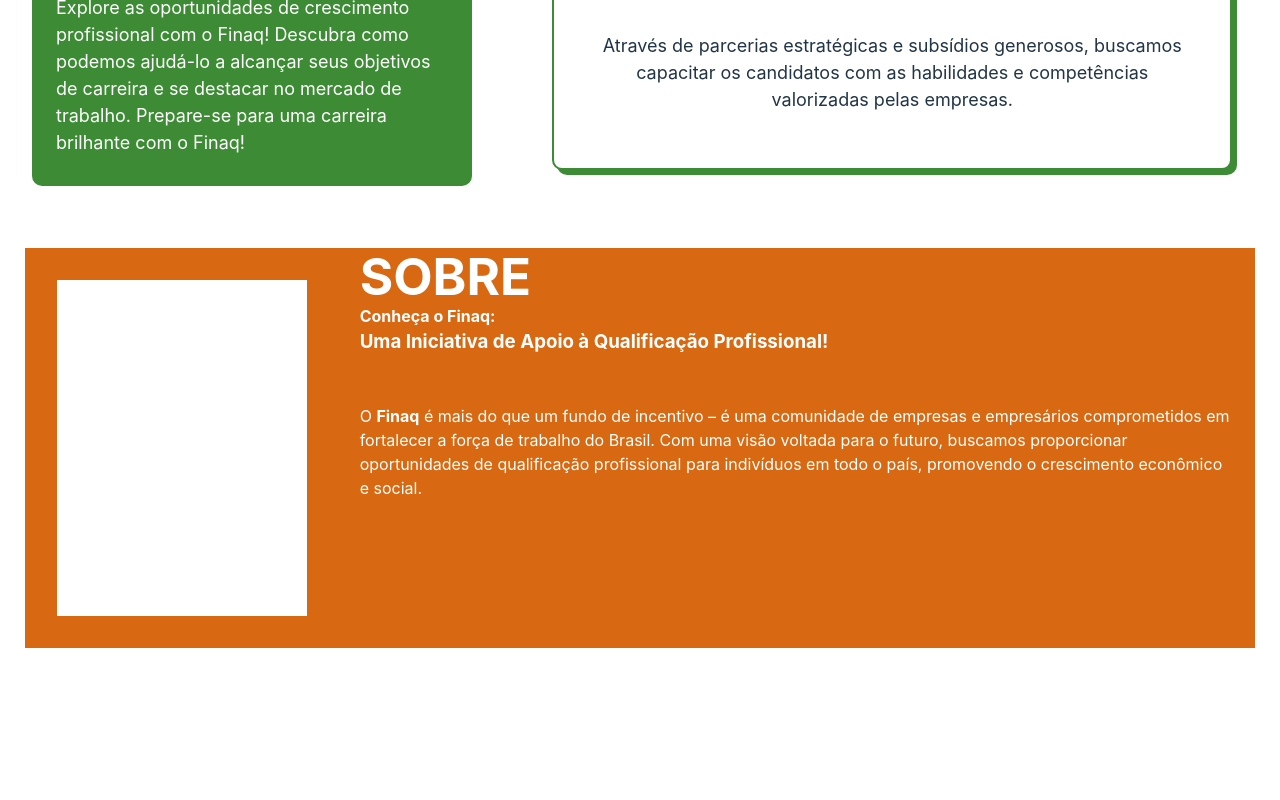
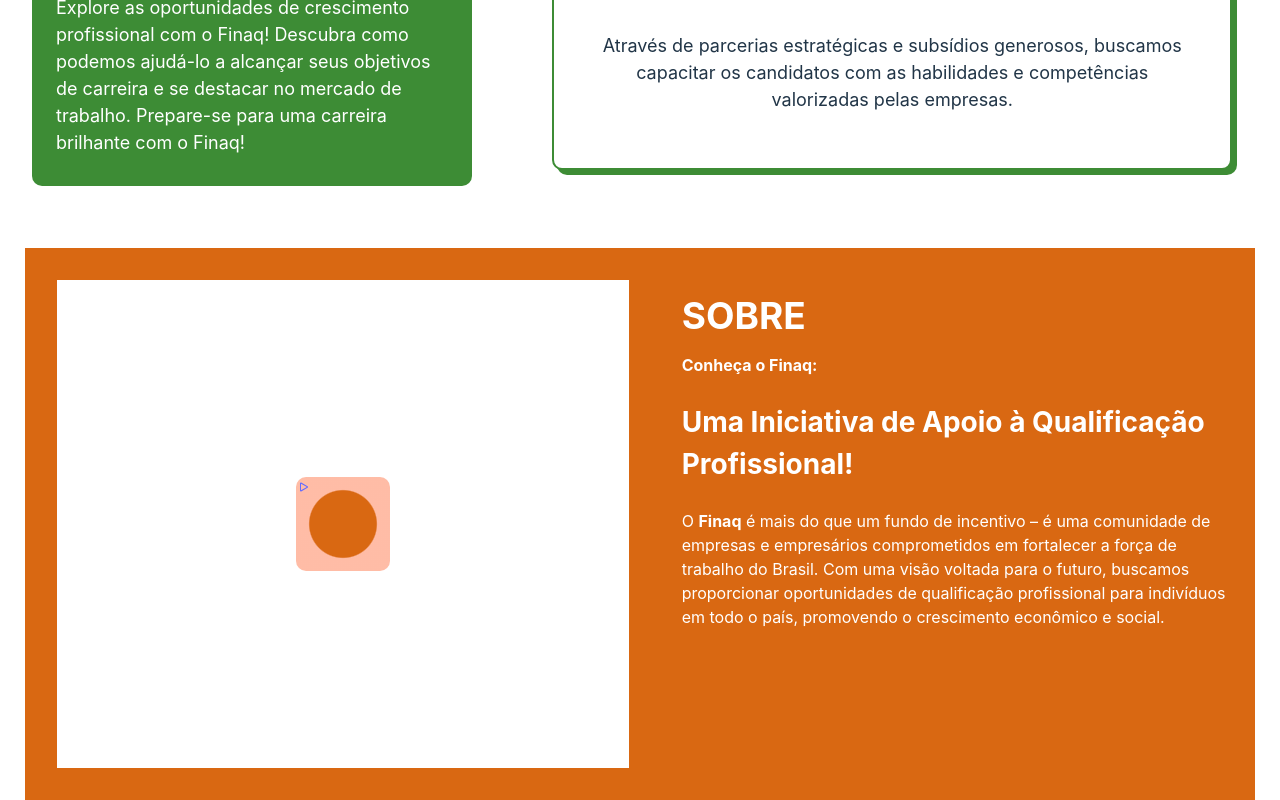
Before and after one commit to KlarcAP/project-site-finaq, a React (Vite) app: page / in a window 1280 px wide. Shown: the part 729-1529 px from the top of the page. Before the commit the page ends 1377 px from the top, so only its background shows below. Built offline with nearby package versions, Linux system fonts and the light colour scheme.

Commit message:
Alterações de estilo na section Sobre

```diff
--- a/package.json
+++ b/package.json
@@ -10,6 +10,7 @@
     "preview": "vite preview"
   },
   "dependencies": {
+    "bootstrap-icons": "^1.11.3",
     "react": "^18.2.0",
     "react-dom": "^18.2.0",
     "swiper": "^11.0.7"
--- a/src/App.scss
+++ b/src/App.scss
@@ -23,13 +23,15 @@
 
   .header {
     display: flex;
-    box-shadow: 0 .5rem 1rem rgba(0,0,0,.15);
+    box-shadow: 0 1.5rem 1rem rgba(0,0,0,.15);
     align-items: center;
     justify-content: space-between;
     background-color: whitesmoke;
     height: 6rem;
     width: 100%;
-    z-index: 1000;
+    max-width: 100%;
+    z-index: 998;
+    position: relative;
 
     .logo {
       display: flex;
@@ -157,14 +159,32 @@
     width: 1230px;
     max-width: 100%;
     display: flex;
-    height: 50vh;
+    height: 69vh;
     flex-direction: row;
 
     .videoBox{
       background-color: #fff;
       display: flex;
-      width: 46rem;
+      width: 100%;
       margin: 2rem;
+      align-items: center;
+      justify-content: center;
+
+      .play-btn{
+        width: 94px;
+        height: 94px;
+        background: radial-gradient(#D96812 50%, rgba(255, 88, 33, 0.4) 52%);
+        border-radius: 10px;
+        display: block;
+        position: absolute;
+        overflow: hidden;
+
+        .icon-play{
+          width: 100%;
+          position: absolute;
+          align-self: center;
+        }
+      }
     }
 
     .aboutContent{
@@ -172,12 +192,46 @@
       align-items: center;
       padding-left: 1.3rem;
       padding-right: 1.3rem;
+      width: 100%;
 
       p{
         margin-bottom: 1rem;
+        margin-top: 1.5rem;
+        font-size: 16px;
+      }
+
+      h1{
+        margin-bottom: 1rem;
         margin-top: 3rem;
+        font-size: 37px;
+      }
+
+      h3{
+        margin-bottom: 1rem;
+        margin-top: 1.5rem;
+        font-size: 28px;
+      }
+
+      h4{
+        margin-bottom: 1rem;
+        margin-top: 1rem;
+        font-size: 16px;
       }
     }
   }
 
+  @media screen and (max-width: 768px) {
+    .hero {
+      height: 30vh;
+    }
+
+    .Container-carrosel {
+      width: 90%;
+      max-width: 90%;
+    }
+
+    .carrosel-item {
+      width: 300px;
+    }
+  }
 }
--- a/src/components/sobre/Sobre.tsx
+++ b/src/components/sobre/Sobre.tsx
@@ -2,6 +2,11 @@
     return(
         <div className="container-about">
             <div className="videoBox">
+                <a href="https://www.youtube.com/watch?v=gFvdzeJAq0A&list=RDgFvdzeJAq0A&index=1" className="play-btn">
+                    <svg xmlns="http://www.w3.org/2000/svg" width="16" height="16" fill="currentColor" className="bi bi-play" viewBox="0 0 16 16">
+                        <path d="M10.804 8 5 4.633v6.734zm.792-.696a.802.802 0 0 1 0 1.392l-6.363 3.692C4.713 12.69 4 12.345 4 11.692V4.308c0-.653.713-.998 1.233-.696z"/>
+                    </svg>
+                </a>
             </div>
             <div className="aboutContent">
                 <h1>SOBRE</h1>
```
Also changed, not shown: 1 other file (tests, documents, lock files or other folders).
